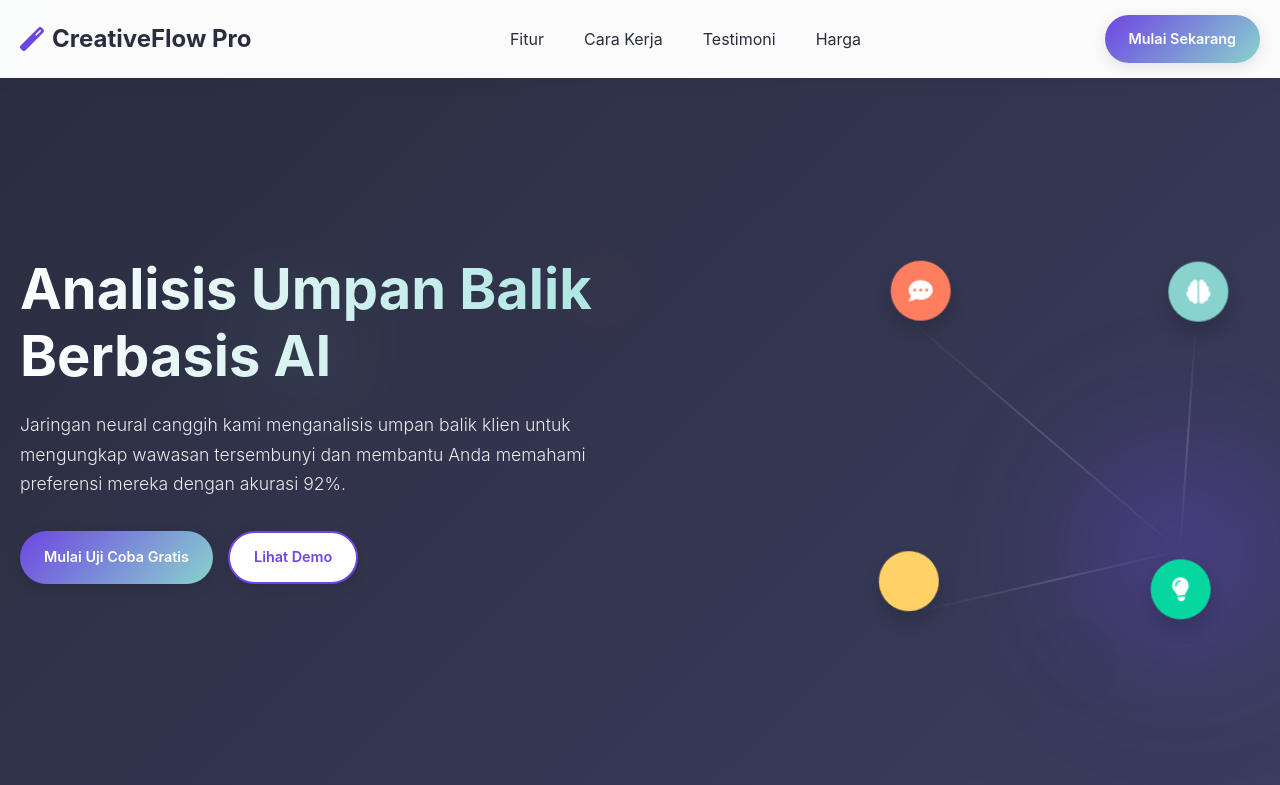
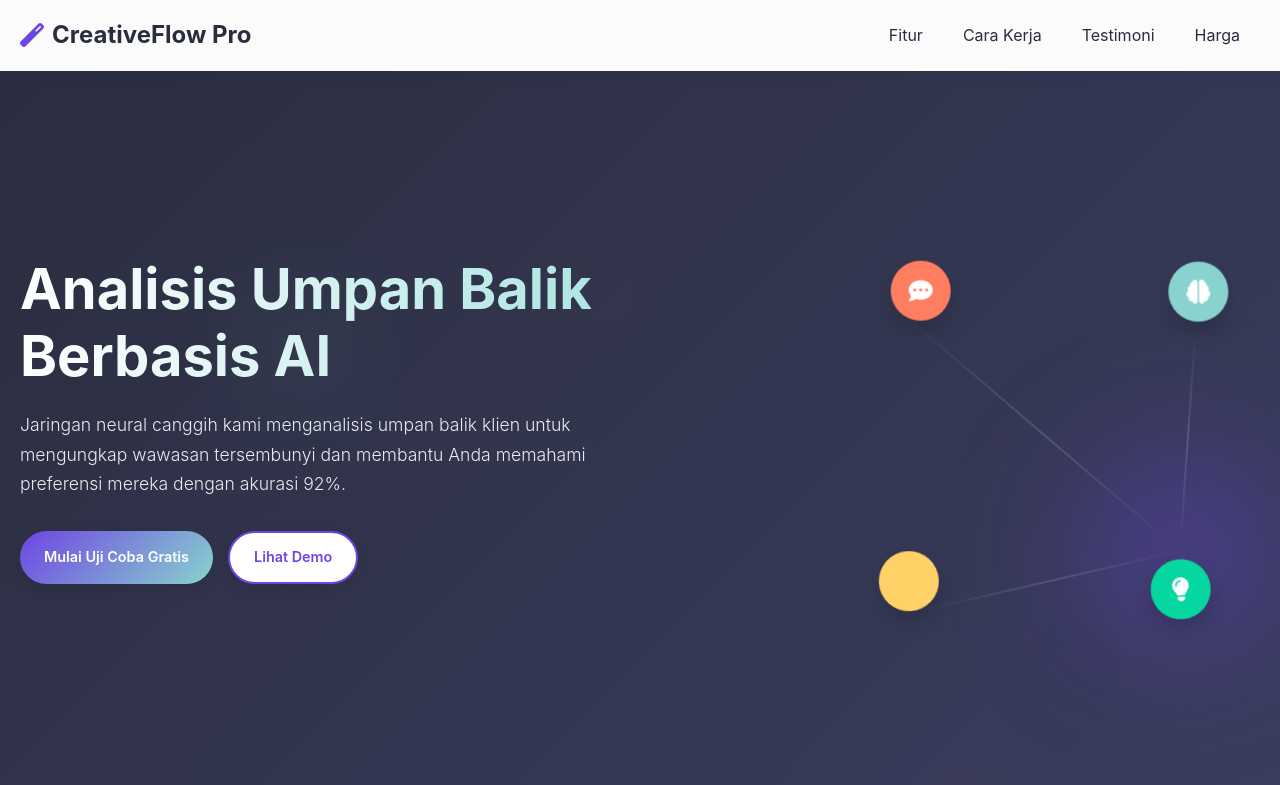
Before and after one commit to MuhamadNovreysa/Agency, a plain HTML site: page fedback.html in a window 1280 px wide. Shown: the top 785 px of the page. Drawn offline with Linux system fonts and the light colour scheme; some icons are missing; a web font is replaced by a local one.

Commit message:
Update fedback.html

```diff
--- a/fedback.html
+++ b/fedback.html
@@ -925,9 +925,7 @@
                     </ul>
                 </nav>
 
-                <div class="header-btn">
-                    <a href="#" class="btn btn-primary">Mulai Sekarang</a>
-                </div>
+
             </div>
         </div>
     </header>
```
